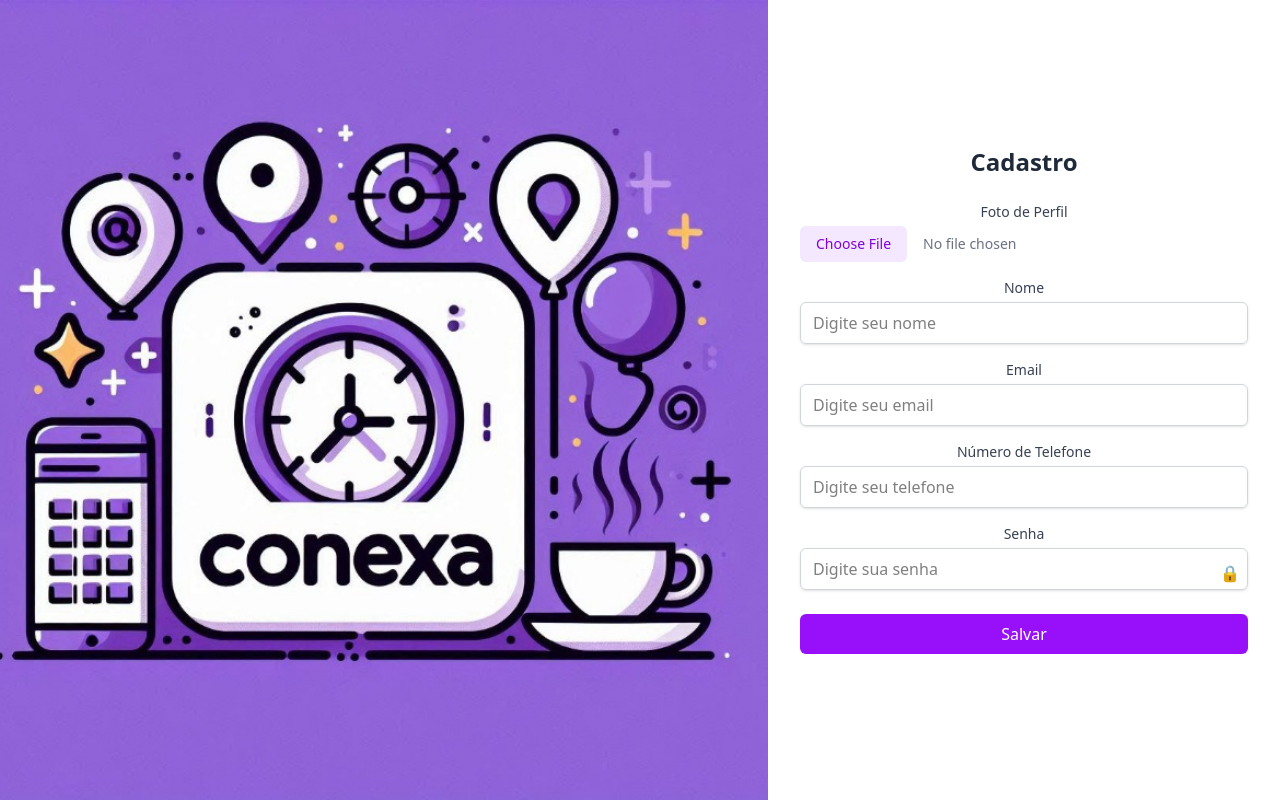
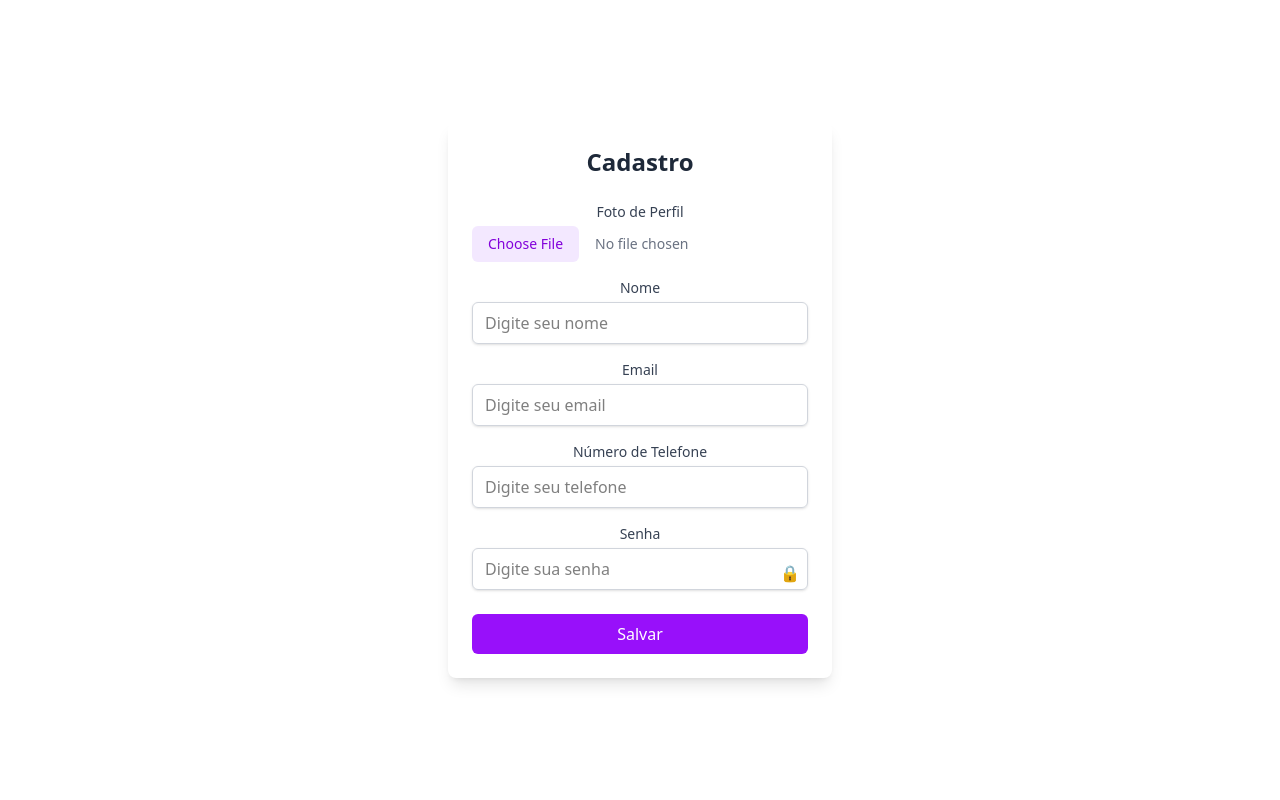
Before and after one commit to mathfraiz/Conexa, a React (Vite) app in the folder frontendReact/: page /cadastro in a window 1280 px wide. Built offline with nearby package versions, Linux system fonts and the light colour scheme.

Commit message:
Cadastro

```diff
--- a/frontendReact/src/App.tsx
+++ b/frontendReact/src/App.tsx
@@ -4,11 +4,11 @@ import { BrowserRouter, Routes, Route } from "react-router-dom";
 import './App.css'
 import Login from './paginas/login/login'
 import Cadastro from './paginas/cadastro/cadastro'
-import Home from './paginas/Index/index'
+import Home from './paginas/index/index'
 
 function App() {
   return (
-    <div className="w-full overflow-hidden">
+    <div className="w-screen h-screen ">
       <BrowserRouter>
         <Routes>
           <Route path="/" element={<Home/>} />
--- a/frontendReact/src/paginas/cadastro/cadastro.tsx
+++ b/frontendReact/src/paginas/cadastro/cadastro.tsx
@@ -205,12 +205,12 @@ const selecionarSugestao = (sugestao: string) => {
   };
 
   return (
-    <div className="min-h-screen flex flex-col md:flex-row">
+    <div className="flex-min-h-screen flex flex-col md:flex-row">
       {/* Lado esquerdo: Imagem */}
-      <div className="md:w-3/5 w-full h-64 md:h-auto bg-cover bg-center" style={{ backgroundImage: "url('/logo2.jpg')" }}></div>
+      <div className="w-full h-full md:h-auto bg-cover" style={{ backgroundImage: "url('/logo2.jpg')" }}></div>
 
       {/* Lado direito: Formulário de Cadastro */}
-      <div className="w-full md:w-2/5 flex items-center justify-center bg-white p-6">
+      <div className="w-72 md:w-96 p-6 bg-white rounded-lg shadow-lg flex flex-col items-center justify-center absolute top-1/2 left-1/2 transform -translate-x-1/2 -translate-y-1/2">
         <div className="w-full max-w-md">
           <h2 className="text-2xl font-bold mb-6 text-gray-800">Cadastro</h2>
 
```
